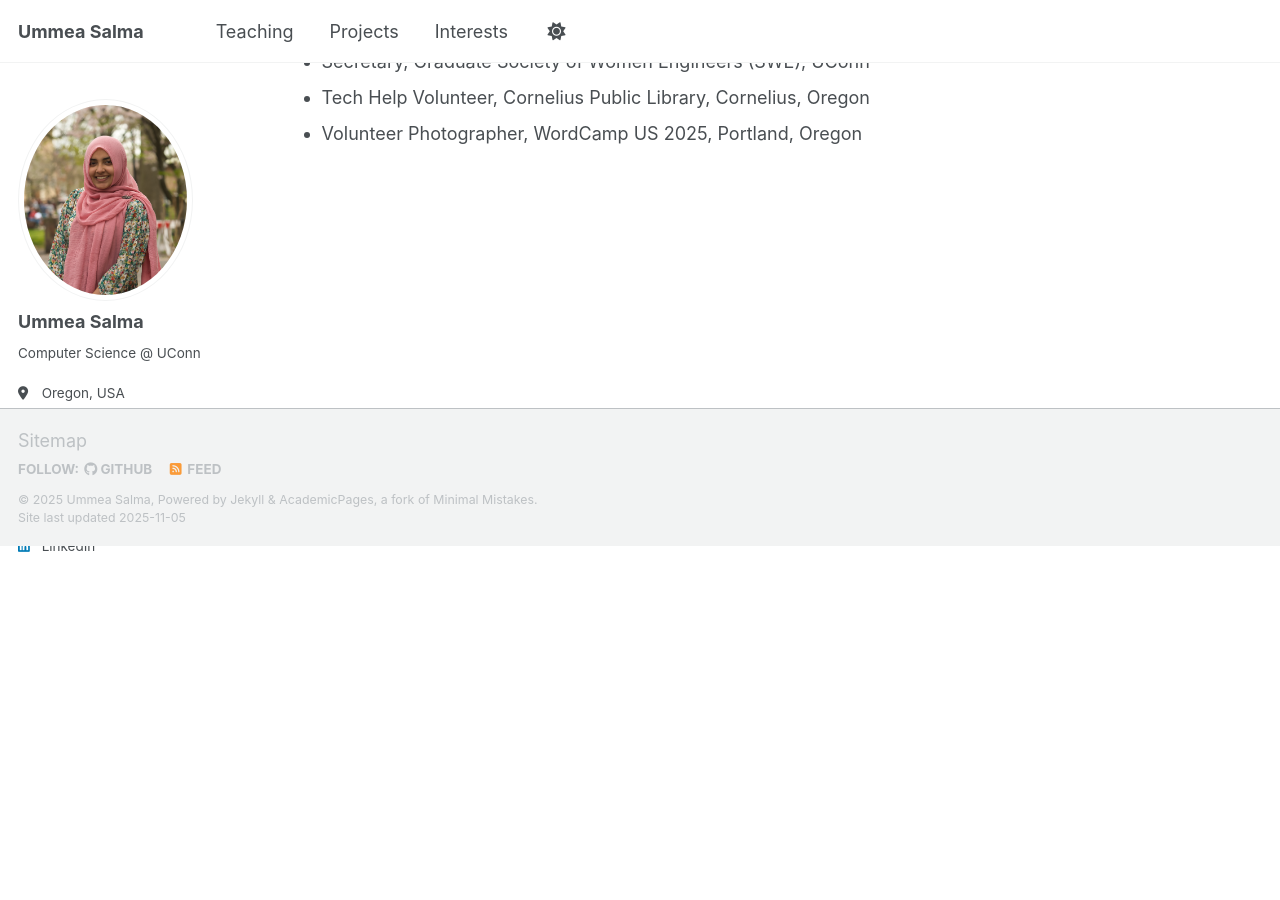
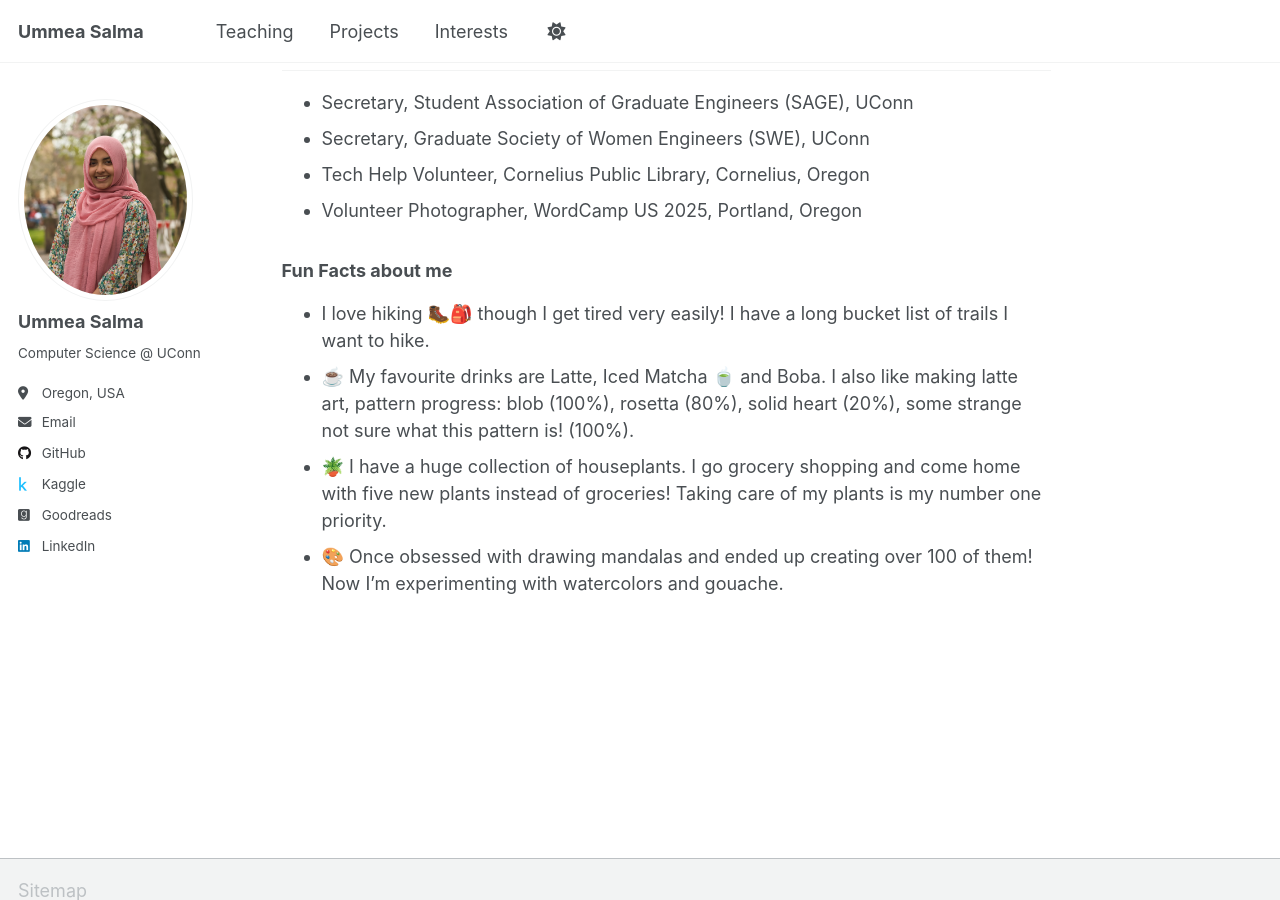
Before and after one commit to ummeasalma/ummeasalma.github.io, a Jekyll site: the page built from _pages/about.md, in a window 1280 px wide and 900 px high, scrolled down 1163 px. Built offline with Jekyll 4.4.1, drawn with Linux system fonts in a browser that asks for light colours; a script that is not in the unit is left out; before the commit the page ends 1709 px from its top, so only the background shows below that; some of the changed text lies outside the part shown.

Commit message:
Update about.md

```diff
--- a/_pages/about.md
+++ b/_pages/about.md
@@ -10,6 +10,8 @@ redirect_from:
 Hi! I am Ummea Salma. Recently completed my master's in Computer Science and Engineering from University of Connecticut. I was fortunate to have Professor [Bing Wang](https://bing.cse.uconn.edu/) as my advisor and Professor [ Minmei Wang](https://minmei-wang.github.io/) as my co-advisor. My research interests are in Computer Network, Network Security, Social Media Mining and Deep Learning. I did an independent research on secure data sharing system for Vehicular Network. I hold another M.S degree in Information Technology from Institute of Information Technology, University of Dhaka. I completed my B.Sc in Computer Science and Engineering from Stamford University Bangladesh.
 
 In my free time I enjoy taking care of my houseplants. I love drawing, specially Mandalas. I am also interested in photography and cooking as well.
+
+Please feel free reach out for research, collaborations, or a casual chat. The best way to reach me is via email: ummeasalma.us@gmail.com
 
 
 ## Research Interests
@@ -35,3 +37,9 @@ Here are some of my recent activities:
 - Secretary, Graduate Society of Women Engineers (SWE), UConn
 - Tech Help Volunteer, Cornelius Public Library, Cornelius, Oregon
 - Volunteer Photographer, WordCamp US 2025, Portland, Oregon
+
+### Fun Facts about me
+- I love hiking 🥾🎒 though I get tired very easily! I have a long bucket list of trails I want to hike.
+- ☕️ My favourite drinks are Latte, Iced Matcha 🍵 and Boba. I also like making latte art, pattern progress: blob (100%), rosetta (80%), solid heart (20%), some strange not sure what this pattern is! (100%).
+- 🪴 I have a huge collection of houseplants. I go grocery shopping and come home with five new plants instead of groceries! Taking care of my plants is my number one priority.
+- 🎨 Once obsessed with drawing mandalas and ended up creating over 100 of them! Now I’m experimenting with watercolors and gouache.
```
